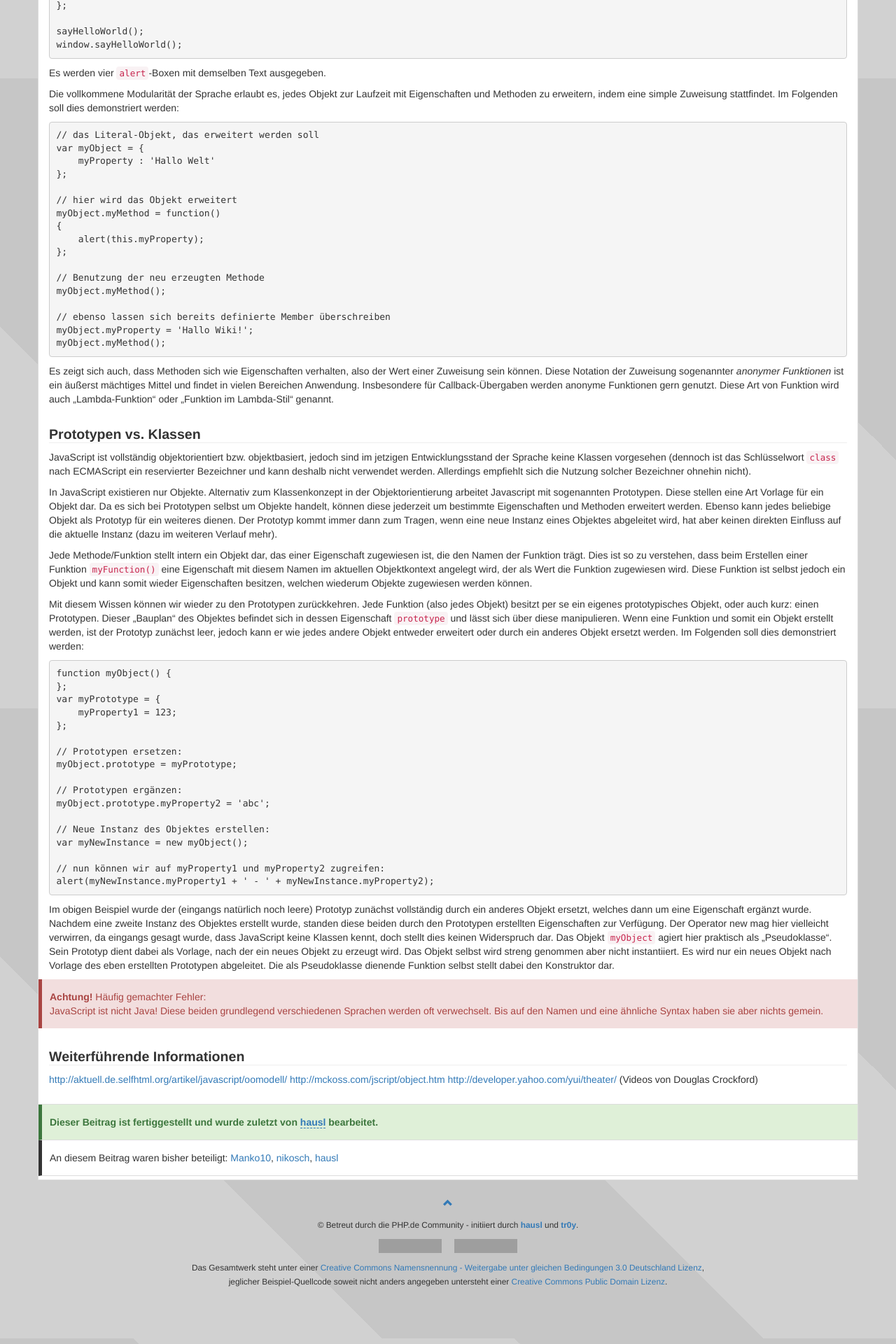
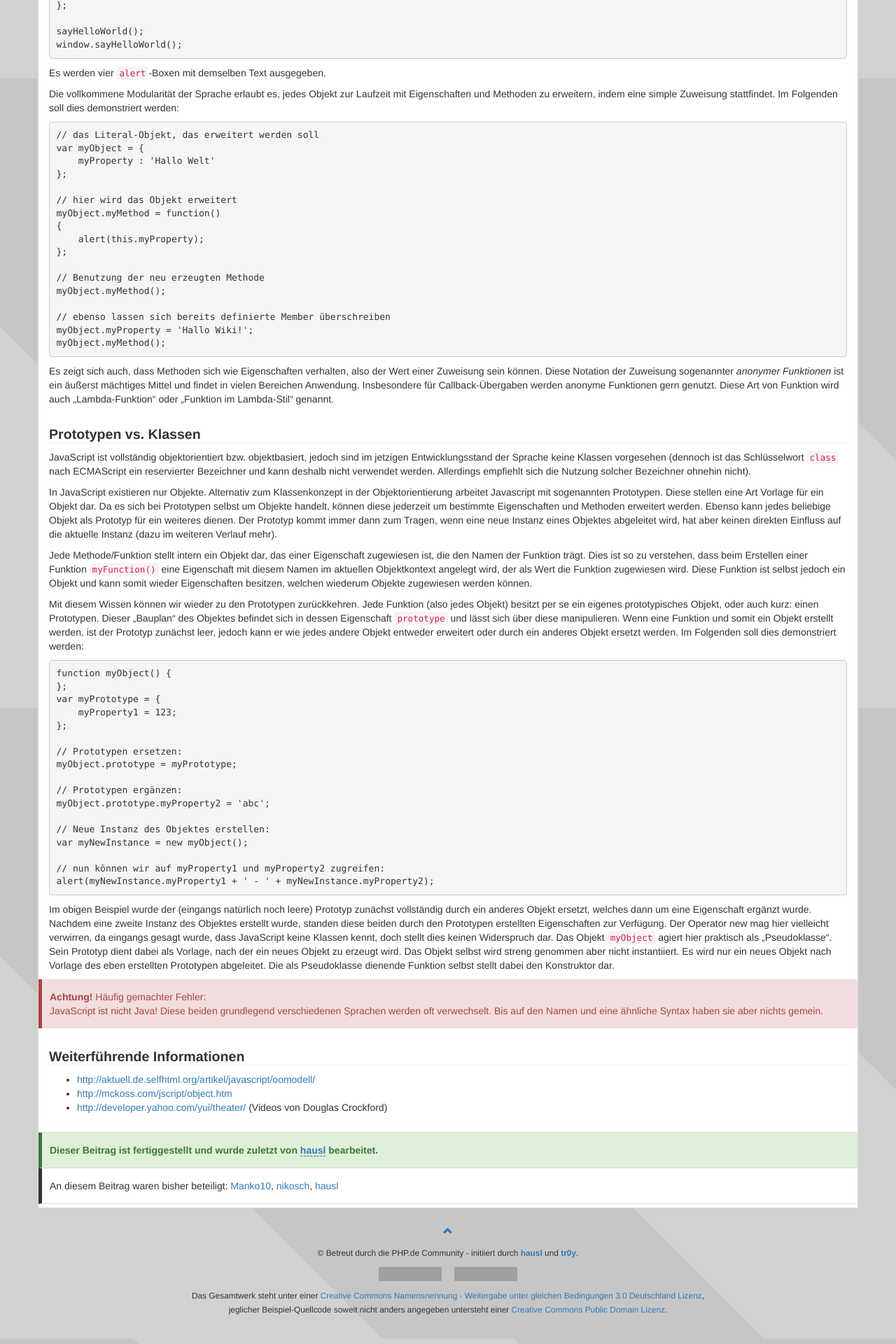
Before and after one commit to php-de/php-de.github.io, a Jekyll site: the page built from general/24_javascript.md, in a window 1280 px wide. Shown: the part 788-2708 px from the top of the page at 70% size. Built offline with Jekyll 4.4.1, drawn with Linux system fonts in a browser that asks for light colours; nearby versions of some CDN libraries; before the commit the page ends 2668 px from its top, so only the background shows below that; grey boxes are pictures that could not be loaded.

Commit message:
liste gefixt

```diff
--- a/general/24_javascript.md
+++ b/general/24_javascript.md
@@ -136,6 +136,6 @@ JavaScript ist nicht Java! Diese beiden grundlegend verschiedenen Sprachen werde
 ### [Weiterführende Informationen](#links)
 {: #links}
 
-[http://aktuell.de.selfhtml.org/artikel/javascript/oomodell/](http://aktuell.de.selfhtml.org/artikel/javascript/oomodell/)
-[http://mckoss.com/jscript/object.htm](http://mckoss.com/jscript/object.htm)
-[http://developer.yahoo.com/yui/theater/](http://developer.yahoo.com/yui/theater/) (Videos von Douglas Crockford)
+* [http://aktuell.de.selfhtml.org/artikel/javascript/oomodell/](http://aktuell.de.selfhtml.org/artikel/javascript/oomodell/)
+* [http://mckoss.com/jscript/object.htm](http://mckoss.com/jscript/object.htm)
+* [http://developer.yahoo.com/yui/theater/](http://developer.yahoo.com/yui/theater/) (Videos von Douglas Crockford)
```
